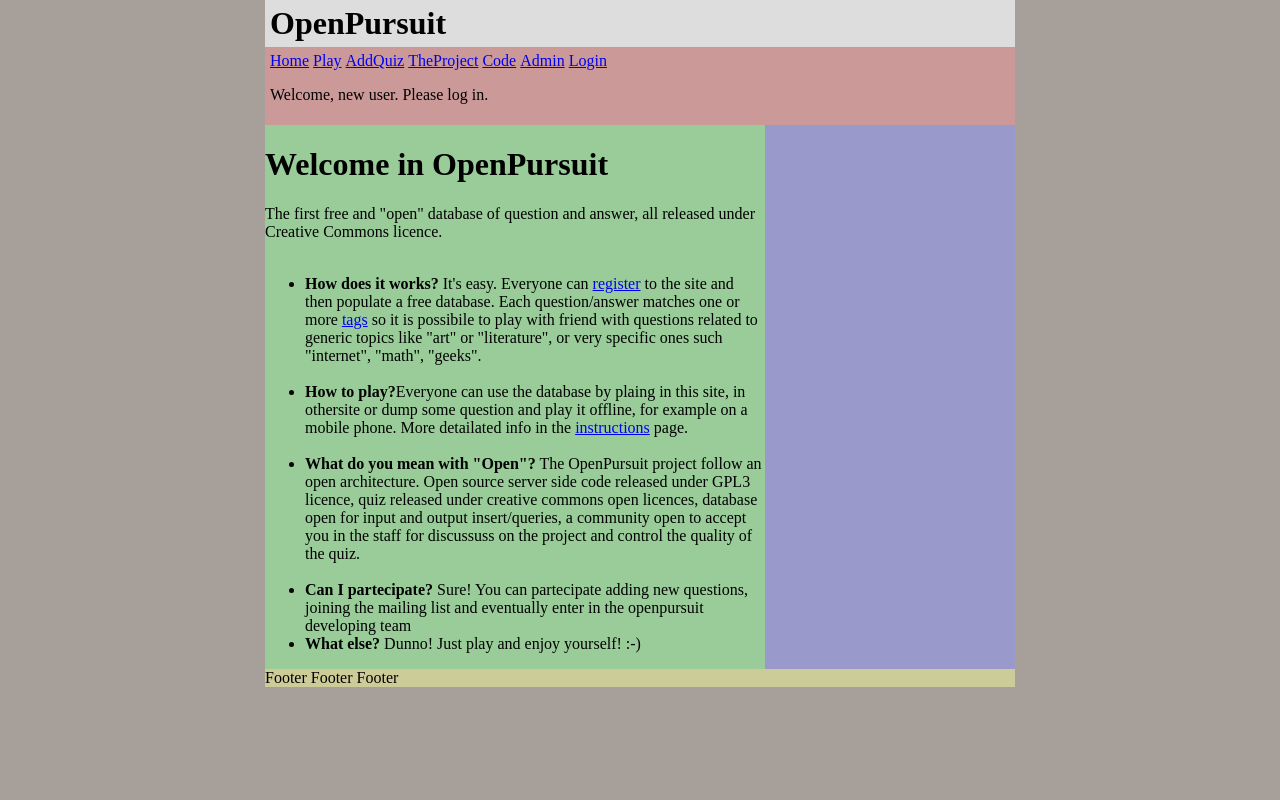
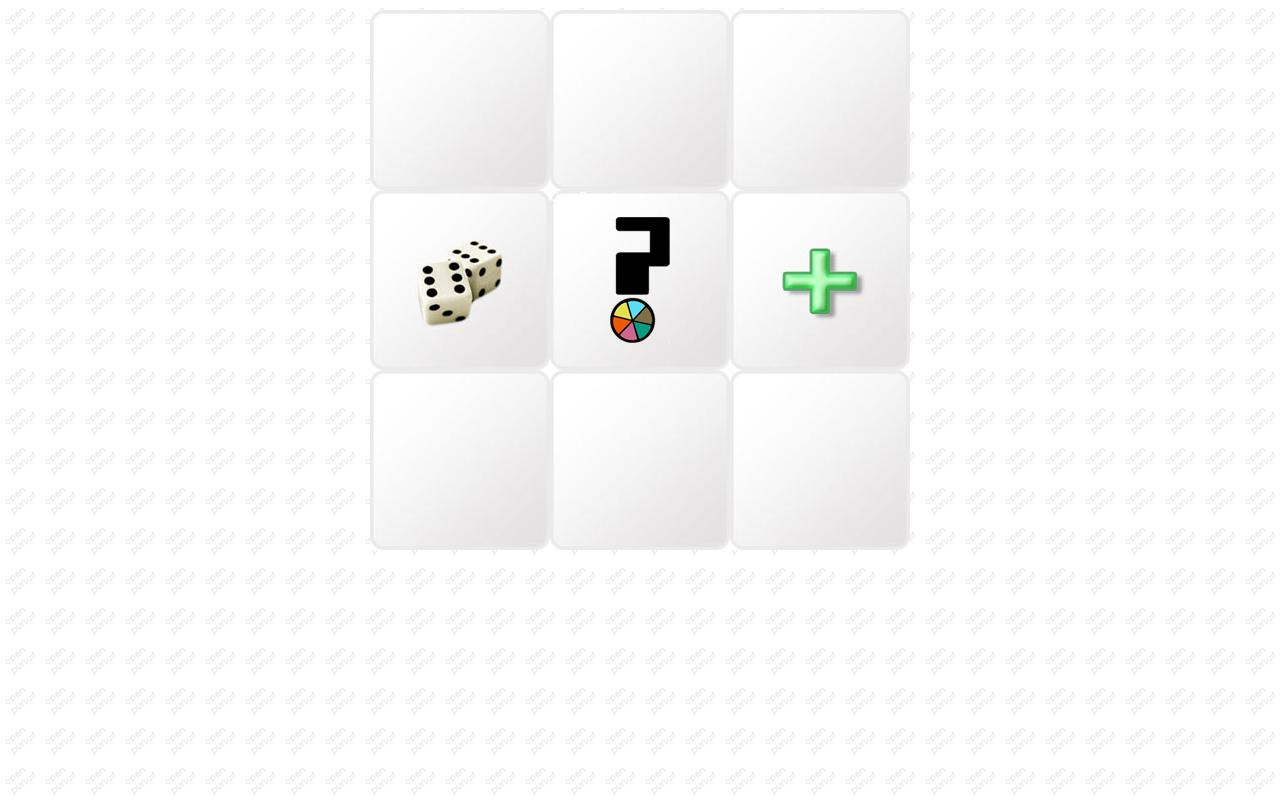
Before and after one commit to openpursuit/openpursuit, a Django app: template djangoOp/templates/index.html in a window 1280 px wide. Run offline with Django 3.2, Linux system fonts and the light colour scheme; the template is opened without the code that fills it, so the values that code supplies are empty; parts of the project's set-up code (start-up, migrations or seed data) failed here and were passed over.

Commit message:
New graphic on the homepage
git-svn-id: https://svn.ninux.org/svn/ninuxdeveloping/openpursuit/trunk@530 ef3c9aa7-e928-0410-9a28-8491e62b674b

```diff
--- a/djangoOp/op/flashview.py
+++ b/djangoOp/op/flashview.py
@@ -9,6 +9,12 @@ def calculate2(request, obj):       #2
     obj['sum'] = obj['arg1'] + obj['arg2']
     return obj
 
+def getTags(request):
+	mytags = []
+	tags = Tags.objects.all()
+	for tag in tags:
+		mytags.append(tag.tag)
+	return mytags
 
 def getQuiz4Flash(request, topic):
 	quiz = None
--- a/djangoOp/templates/index.html
+++ b/djangoOp/templates/index.html
@@ -1,23 +1,150 @@
-{% extends "base.html" %}
 
-{% block title %}Index{% endblock %}
+<!DOCTYPE HTML PUBLIC "-//W3C//DTD HTML 4.01//EN" "http://www.w3.org/TR/html4/strict.dtd">
+<html>
+<head>
+<title>Open Pursuit - The Open Quiz Game</title>
+<meta http-equiv="content-type" content="text/html; charset=iso-8859-1">
+<meta name="generator" content="HAPedit 3.0">
+<style type="text/css">
+body{font: 76% arial,sans-serif;background-color: #FFFFFF}
+a:hover {
+	color: #FFFFFF;
+}
+a:link {
+	color: #FFFFFF;
+}
+a:visited {
+	color: #FFFFFF;
+}
+a:active {
+	color: #FFFFFF;
+}
+h1{clear: left;color: #ccc;font: normal 1.3em georgia,serif;letter-spacing: 2px}
+div.navigation{float:left;padding-top: 0px /*20*/}
+div.navigation ul{list-style-type: none;margin: 0;padding: 0}
+div.navigation li{margin:  0 0 0px;padding:0;border: 0px outset #000}
+div.navigation a{position:relative;display:block;width:180px;height:180px /*3 e 1*/}
+div.navigation a span{position:absolute;width:180px;height:180px;cursor: pointer; /*per IE*/ }
+div.navigation a:hover{color: #FFFFFF /*per IE*/}
+div.navigation a:hover span{background-position: -180px 0}
+div.navigation a#current span{background-position: -360px 0}
+li.one span{background: url("{{ MEDIA_URL }}img/rollprogetto.jpg")}
+li.two span{background: url("{{ MEDIA_URL }}img/rollforum.jpg")}
+li.three span{background: url("{{ MEDIA_URL }}img/rollfaq.jpg")}
+li.four span{background: url("{{ MEDIA_URL }}img/rollgioca.jpg")}
+li.five span{background: url("{{ MEDIA_URL }}img/rolllogo.jpg")}
+li.six span{background: url("{{ MEDIA_URL }}img/rollaggiungi.jpg")}
+li.seven span{background: url("{{ MEDIA_URL }}img/rollopensource.jpg")}
+li.eight span{background: url("{{ MEDIA_URL }}img/rollwidgets.jpg")}
+li.nine span{background: url("{{ MEDIA_URL }}img/rolllingua.jpg")}
+body {
+	background-image: url("{{ MEDIA_URL }}img/sfondo.jpg");
+}
 
-{% block content %}
-<h1>Welcome in OpenPursuit</h1>
-The first free and "open" database of question and answer, all released under Creative Commons licence. <br><br>
+
+table {
+	margin-right: auto;
+	margin-left: auto;
+	margin-top: 10px;
+}
+</style>
+<style type="text/css" media="print">
+div.navigation li a{height: auto;padding: 0.0em 0;font: bolder 1.4em "Arial Black",arial,sans-serif;
+    color: #000;text-decoration:none;text-align:center}
+div.navigation a span{display: none}
+</style>
+</head>
+<body>
+
+<TABLE BORDER=0 CELLPADDING=0 CELLSPACING=0>
+<TR>
+
+<TD>
+<div class="navigation">
 <ul>
-<li><b>How does it works?</b> It's easy. Everyone can <a href="/accounts/register/">register</a> to the site and then populate a free database.
-Each question/answer matches one or more <a href="http://en.wikipedia.org/wiki/Tags">tags</a> so it is possibile to play with friend with questions related to generic topics like "art" or "literature", or very specific ones such "internet", "math", "geeks".
-</li><br>
+<li class="one"><a href="base/project.html"><span></span>Progetto</a></li>
+</ul>
+</div>
+</TD>
 
-<li><b>How to play?</b>Everyone can use the database by plaing in this site, in othersite or dump some question and play it offline, for example on a mobile phone. More detailated info in the <a href="/accounts/instructions/">instructions</a> page.</li><br>
+<TD>
+<div class="navigation">
+<ul>
+<li class="two"><a href="http://www.bzzauz.org/forumdisplay.php?fid=11"><span></span>Forum</a></li>
+</ul>
+</div>
+</TD>
 
-<li><b>What do you mean with "Open"?</b> The OpenPursuit project follow an open architecture. Open source server side code released under GPL3 licence, quiz released under creative commons open licences, database open for input and output insert/queries, a community open to accept you in the staff for discussuss on the project and control the quality of the quiz.</li><br>
+<TD>
+<div class="navigation">
+<ul>
+<li class="three"><a href="base/faq.html"><span></span>FAQ</a></li>
+</ul>
+</div>
+</TD>
 
-<li><b>Can I partecipate?</b> Sure! You can partecipate adding new questions, joining the mailing list and  eventually enter in the openpursuit developing team</li>
-<li><b>What else?</b> Dunno! Just play and enjoy yourself! :-) </li>
+</TR>
+
+<TR>
+
+<TD>
+<div class="navigation">
+<ul>
+<li class="four"><a href="base/play.html"><span></span>Gioca</a></li>
 </ul>
+</div>
+</TD>
+
+<TD>
+<div class="navigation">
+<ul>
+<li class="five"><a href="#"><span>OpenPursuit</span></a></li>
+</ul>
+</div>
+</TD>
+
+<TD>
+<div class="navigation">
+<ul>
+<li class="six"><a href="base/add.html"><span></span>Aggiungi Quiz</a></li>
+</ul>
+</div>
+</TD>
+
+</TR>
+
+<TR>
+
+<TD>
+<div class="navigation">
+<ul>
+<li class="seven"><a href="base/code.html"><span></span>Open Source</a></li>
+</ul>
+</div>
+</TD>
+
+<TD>
+<div class="navigation">
+<ul>
+<li class="eight"><a href="base/widgets.html"><span></span>Widgets</a></li>
+</ul>
+</div>
+</TD>
+
+<TD>
+<div class="navigation">
+<ul>
+<li class="nine"><a href="#"><span></span>Language</a></li>
+</ul>
+</div>
+</TD>
+
+</TR>
 
 
 
-{% endblock %}
+</TABLE>
+
+
+</body>
+</html>
--- a/djangoOp/urls.py
+++ b/djangoOp/urls.py
@@ -15,6 +15,5 @@ urlpatterns = patterns('',
 { 'document_root': settings.MEDIA_ROOT  }),
      (r'^base/', include('djangoOp.op.urls')),
      (r'^accounts/', include('djangoOp.registration.urls')),
-     (r'^gateway/calculateService/(.*)', 'amf.django.views', {'views':'op.flashview'}), #1
      (r'^gateway/getQuiz4Flash/(.*)', 'amf.django.views', {'views':'op.flashview'}), #1
 )
```
Also changed, not shown: djangoOp/static/img/rollaggiungi.jpg (added), djangoOp/static/img/rollfaq.jpg (added), djangoOp/static/img/rollforum.jpg (added), djangoOp/static/img/rollgioca.jpg (added), djangoOp/static/img/rolllingua.jpg (added), djangoOp/static/img/rolllogo.jpg (added), djangoOp/static/img/rollopensource.jpg (added), djangoOp/static/img/rollprogetto.jpg (added), djangoOp/static/img/rollwidgets.jpg (added), djangoOp/static/img/sfondo.jpg (added), 1 other file.
